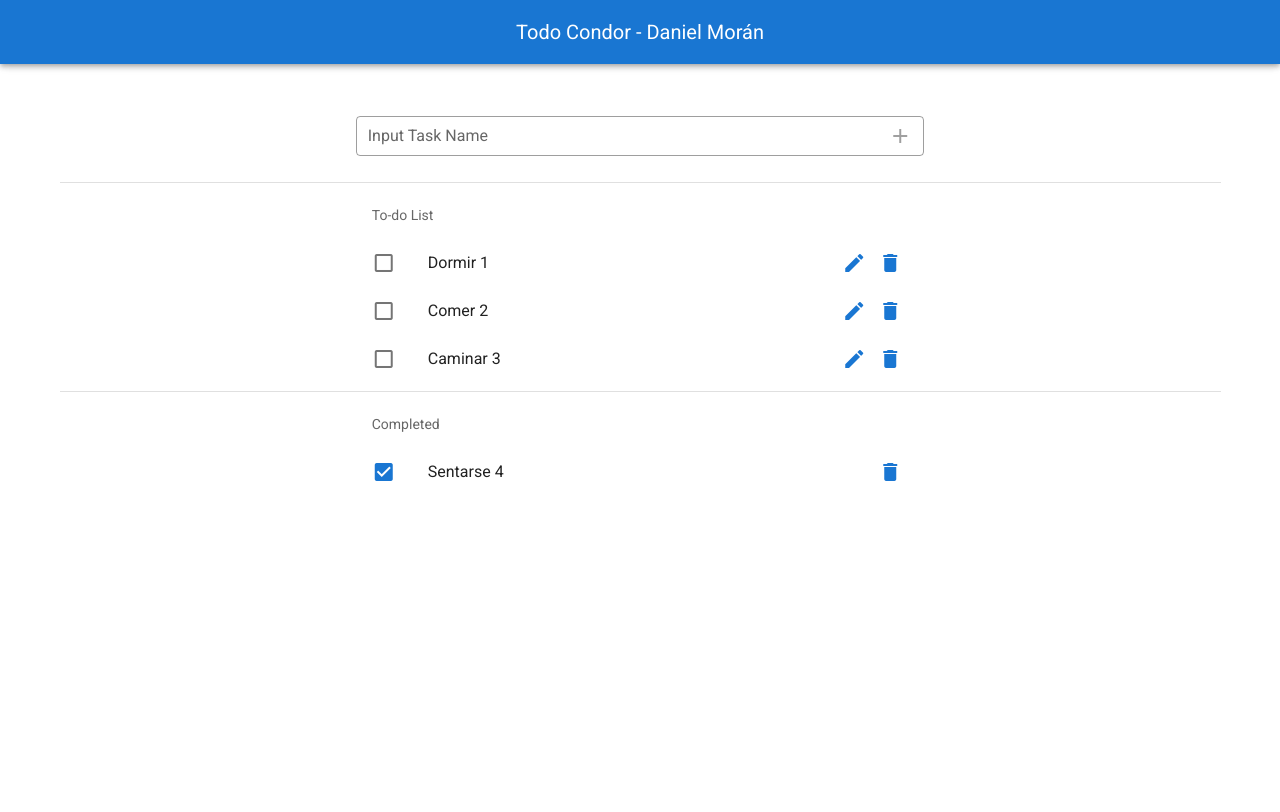
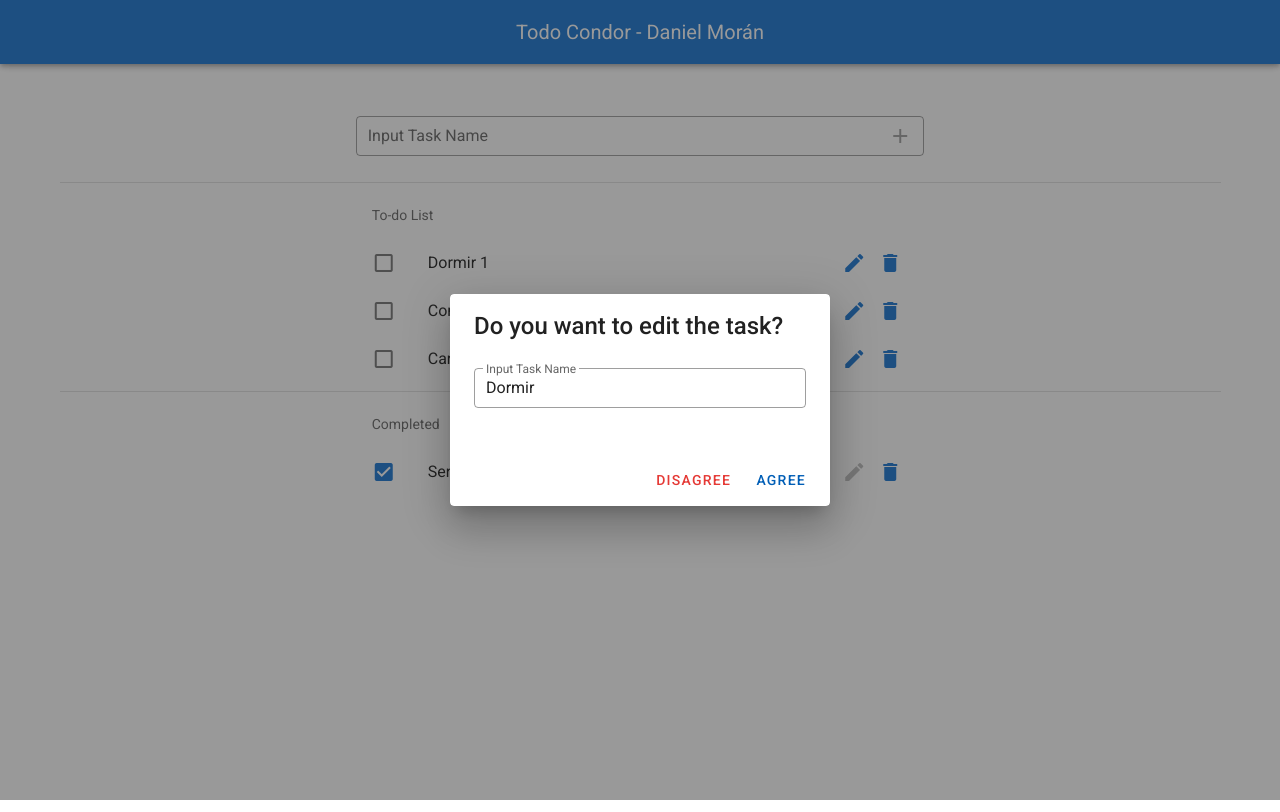
Before and after one commit to damg75/todo_condor, a Vue app: page / in a window 1280 px wide. Both pictures are taken after a click on the button 854 px from the left and 263 px from the top of the page. Built offline with nearby package versions, Linux system fonts and the light colour scheme.

Commit message:
edit done

```diff
--- a/src/App.vue
+++ b/src/App.vue
@@ -18,6 +18,7 @@
               outlined
               clearable
               @keyup.enter="handleInput"
+              @keyup.esc="input = null"
             >
               <template v-slot:append>
                 <v-icon
@@ -39,6 +40,7 @@
               :listOne="listOne"
               @emitTaskId="handleDoneListOne($event)"
               @emitDelete="handleDeleteOne($event)"
+              @emitEdit="handleEdit($event)"
             />
           </v-col>
         </v-row>
@@ -104,6 +106,42 @@
         </v-dialog>
       </v-row>
     </template>
+    <template>
+      <v-row justify="center">
+        <v-dialog v-model="dialogEdit" persistent max-width="380">
+          <v-card>
+            <v-card-title class="text-h5">
+              Do you want to edit the task?
+            </v-card-title>
+            <v-card-text class="mt-4">
+              <v-text-field
+                label="Input Task Name"
+                dense
+                autocomplete="nope"
+                v-model="currentTask"
+                outlined
+                @keyup.enter="currentTask && handleDialogEdit(true)"
+              >
+              </v-text-field
+            ></v-card-text>
+            <v-card-actions>
+              <v-spacer></v-spacer>
+              <v-btn color="red darken-1" text @click="handleDialogEdit(false)">
+                Disagree
+              </v-btn>
+              <v-btn
+                color="primary darken-1"
+                text
+                @click="handleDialogEdit(true)"
+                :disabled="!currentTask && true"
+              >
+                Agree
+              </v-btn>
+            </v-card-actions>
+          </v-card>
+        </v-dialog>
+      </v-row>
+    </template>
   </v-app>
 </template>
 
@@ -144,6 +182,8 @@ export default {
       dialogDelete: false,
       dialogDeleteOne: false,
       currentId: 0,
+      dialogEdit: false,
+      currentTask: "",
     };
   },
   methods: {
@@ -171,6 +211,7 @@ export default {
       this.input = "";
     },
     handleDelete(id) {
+      true;
       this.currentId = id;
       this.dialogDelete = true;
     },
@@ -190,11 +231,28 @@ export default {
       }
       if (list === "first") {
         if (option) {
-          let resultOne = this.listOne.filter((task) => task.id !== this.currentId);
+          let resultOne = this.listOne.filter(
+            (task) => task.id !== this.currentId
+          );
           this.listOne = resultOne;
         }
         this.dialogDeleteOne = false;
       }
+    },
+    handleEdit(id) {
+      this.currentId = id;
+      let currentTask = this.listOne.find((task) => task.id === id);
+      this.currentTask = currentTask.title;
+      this.dialogEdit = true;
+    },
+    handleDialogEdit(option) {
+      if (option) {
+        let objIndexEdit = this.listOne.findIndex(
+          (obj) => obj.id === this.currentId
+        );
+        this.listOne[objIndexEdit].title = this.currentTask;
+      }
+      this.dialogEdit = false;
     },
   },
   computed: {
--- a/src/views/ListTwo.vue
+++ b/src/views/ListTwo.vue
@@ -18,6 +18,9 @@
               >{{ task.title }} {{ task.id }}</v-list-item-title
             >
           </v-list-item-content>
+          <v-btn icon color="primary" disabled>
+            <v-icon>mdi-pencil</v-icon>
+          </v-btn>
           <v-btn icon color="primary" @click="handleDelete(task.id)">
             <v-icon>mdi-delete</v-icon>
           </v-btn>
```
